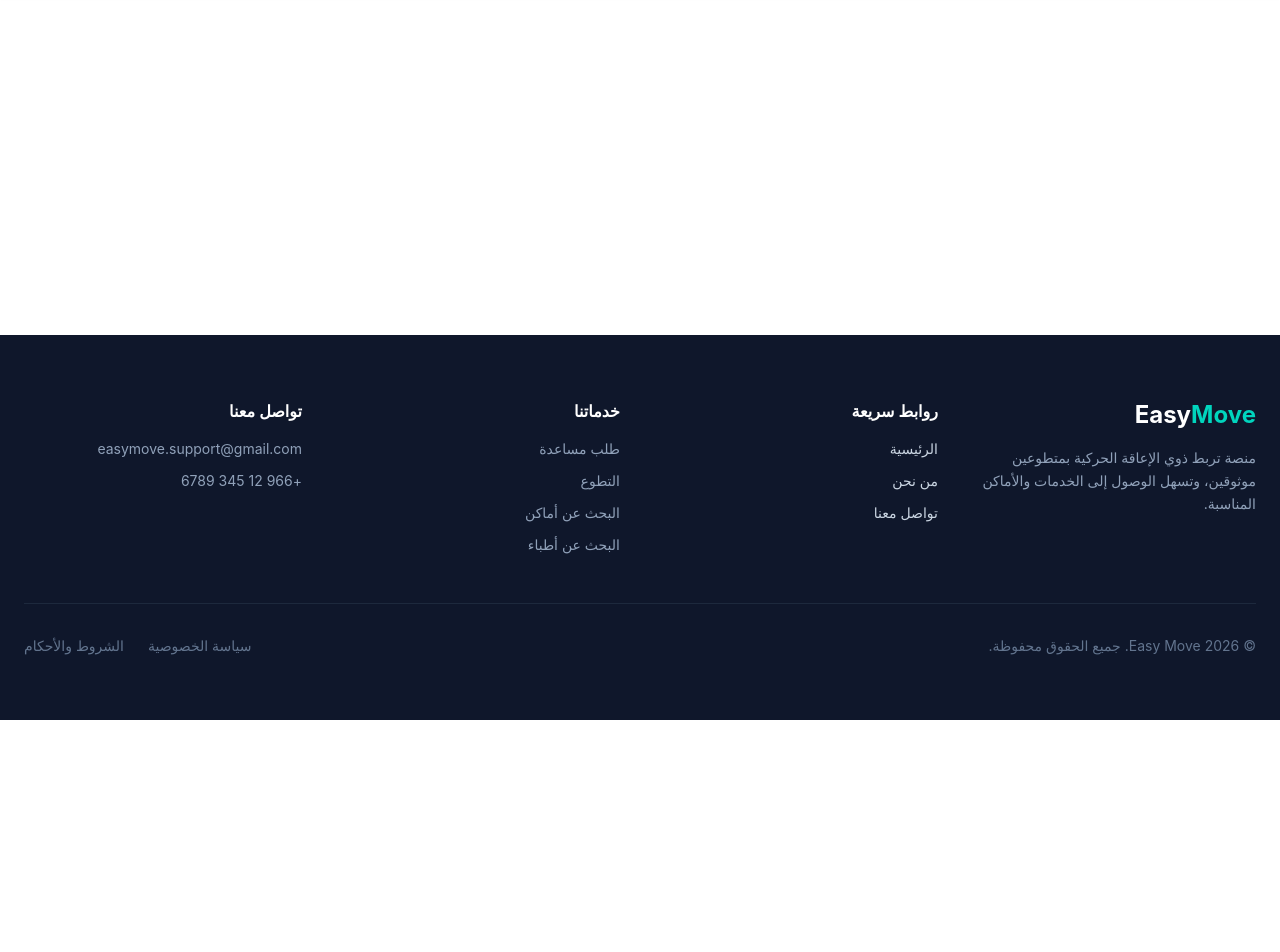
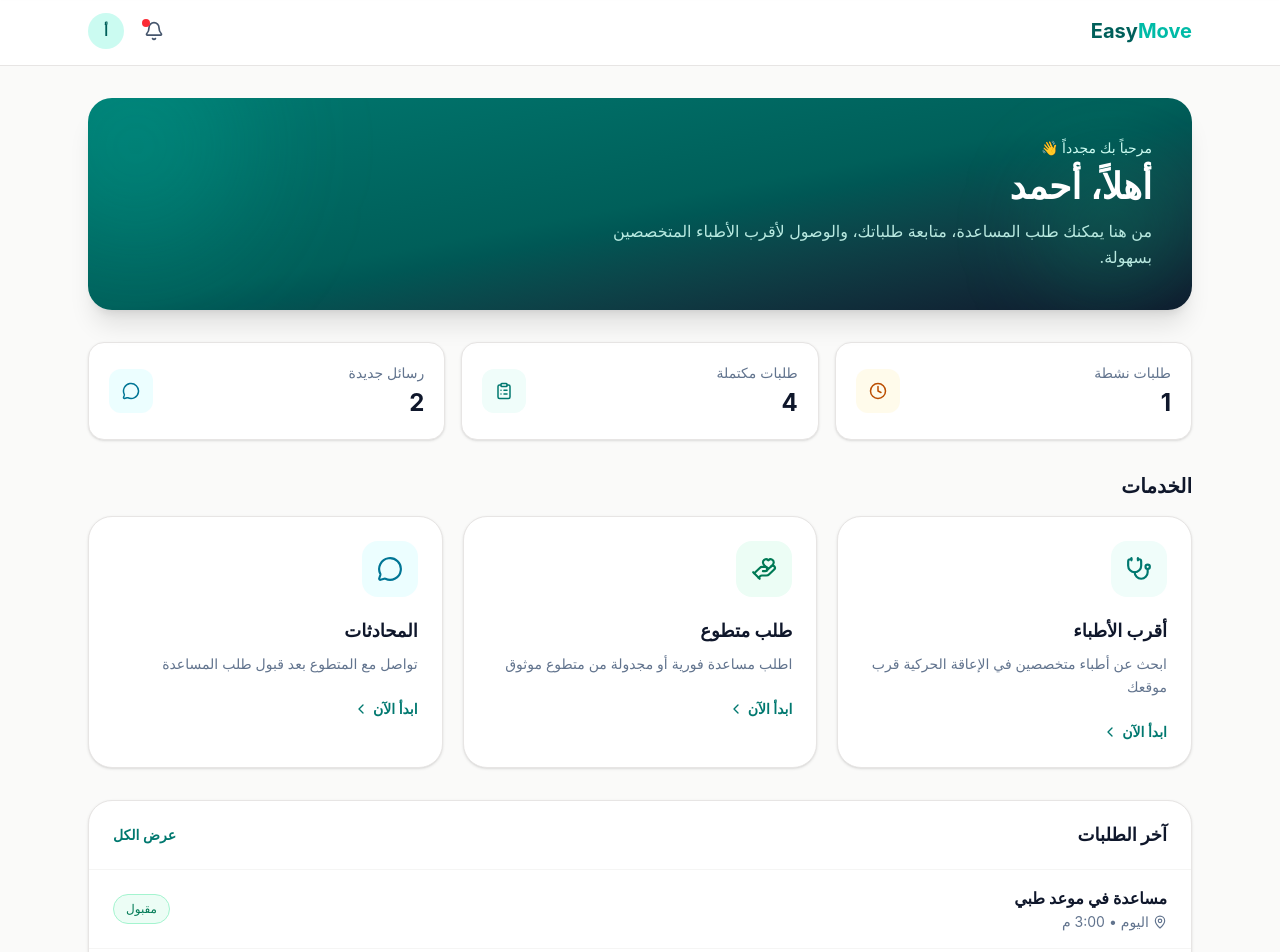
Before and after one commit to easymovesupport-code/easymove, a React (Vite) app: page /disabled/Dashboard in a window 1280 px wide. Shown: the part 80-1032 px from the top of the page. Before the commit the page ends 800 px from the top, so only its background shows below. Built offline with nearby package versions, Linux system fonts and the light colour scheme; no server answers.

Commit message:
create dashboard for disabled

```diff
--- a/src/App.jsx
+++ b/src/App.jsx
@@ -7,6 +7,7 @@
 import Login from "./pages/auth/Login";
 import Register from "./pages/auth/Register";
 import AdminLogin from "./pages/auth/AdminLogin";
+import DisabledDashboard from "./pages/disabled/Dashboard";
 
 const App = () => {
   return (
@@ -21,7 +22,8 @@
             <Route path='/contact' element={<Contact />} />
             <Route path='/login' element={<Login />} />
             <Route path='/register' element={<Register />} />
-            <Route path='/admin/login' element={<AdminLogin />} />;
+            <Route path='/admin/login' element={<AdminLogin />} />
+            <Route path='/disabled/Dashboard' element={<DisabledDashboard />} />
           </Routes>
         </main>
 
--- a/src/pages/auth/Login.jsx
+++ b/src/pages/auth/Login.jsx
@@ -50,7 +50,7 @@
     if (type === "volunteer") {
       navigate("/volunteer/dashboard");
     } else {
-      navigate("/disabled/dashboard");
+      navigate("/disabled/Dashboard");
     }
   };
 
--- /dev/null
+++ b/src/pages/disabled/Dashboard.jsx
@@ -0,0 +1,254 @@
+import { Link } from "react-router-dom";
+import {
+  Stethoscope,
+  HandHeart,
+  MessageCircle,
+  ClipboardList,
+  MapPin,
+  Clock,
+  ChevronLeft,
+  Bell,
+} from "lucide-react";
+
+const DisabledDashboard = () => {
+  // بيانات تجريبية مؤقتة (لاحقاً من Supabase)
+  const userName = "أحمد";
+  const stats = {
+    activeRequests: 1,
+    completedRequests: 4,
+    messages: 2,
+  };
+
+  const recentRequests = [
+    {
+      id: 1,
+      title: "مساعدة في موعد طبي",
+      status: "accepted",
+      date: "اليوم • 3:00 م",
+    },
+    {
+      id: 2,
+      title: "مرافقة للتسوق",
+      status: "pending",
+      date: "أمس • 11:30 ص",
+    },
+    {
+      id: 3,
+      title: "مساعدة في التنقل",
+      status: "completed",
+      date: "قبل 3 أيام",
+    },
+  ];
+
+  const statusStyle = {
+    pending: "bg-amber-50 text-amber-700 border-amber-200",
+    accepted: "bg-emerald-50 text-emerald-700 border-emerald-200",
+    completed: "bg-slate-100 text-slate-600 border-slate-200",
+  };
+
+  const statusLabel = {
+    pending: "قيد الانتظار",
+    accepted: "مقبول",
+    completed: "مكتمل",
+  };
+
+  const services = [
+    {
+      title: "أقرب الأطباء",
+      desc: "ابحث عن أطباء متخصصين في الإعاقة الحركية قرب موقعك",
+      icon: <Stethoscope size={26} />,
+      to: "/disabled/doctors",
+      color: "from-teal-600 to-teal-700",
+      iconBg: "bg-teal-50 text-teal-700",
+    },
+    {
+      title: "طلب متطوع",
+      desc: "اطلب مساعدة فورية أو مجدولة من متطوع موثوق",
+      icon: <HandHeart size={26} />,
+      to: "/disabled/request-help",
+      color: "from-emerald-600 to-emerald-700",
+      iconBg: "bg-emerald-50 text-emerald-700",
+    },
+    {
+      title: "المحادثات",
+      desc: "تواصل مع المتطوع بعد قبول طلب المساعدة",
+      icon: <MessageCircle size={26} />,
+      to: "/disabled/messages",
+      color: "from-cyan-600 to-cyan-700",
+      iconBg: "bg-cyan-50 text-cyan-700",
+    },
+  ];
+
+  return (
+    <div className='min-h-screen bg-stone-50' dir='rtl'>
+      {/* Top Bar */}
+      <header className='bg-white border-b border-stone-200 sticky top-0 z-40'>
+        <div className='max-w-6xl mx-auto px-4 sm:px-6 py-4 flex items-center justify-between'>
+          <div>
+            <Link to='/' className='text-xl font-bold text-teal-800'>
+              Easy<span className='text-teal-500'>Move</span>
+            </Link>
+          </div>
+          <div className='flex items-center gap-3'>
+            <button className='relative p-2 rounded-xl hover:bg-stone-100 text-slate-600 transition-colors'>
+              <Bell size={20} />
+              <span className='absolute top-1.5 left-1.5 w-2 h-2 bg-red-500 rounded-full'></span>
+            </button>
+            <div className='w-9 h-9 rounded-full bg-teal-100 text-teal-800 flex items-center justify-center font-bold text-sm'>
+              {userName.charAt(0)}
+            </div>
+          </div>
+        </div>
+      </header>
+
+      <main className='max-w-6xl mx-auto px-4 sm:px-6 py-8 space-y-8'>
+        {/* Welcome */}
+        <section className='relative overflow-hidden rounded-3xl bg-gradient-to-br from-teal-700 via-teal-800 to-slate-900 text-white p-8 md:p-10 shadow-xl'>
+          <div className='absolute -top-16 -left-16 w-56 h-56 bg-teal-400/20 rounded-full blur-3xl'></div>
+          <div className='absolute bottom-0 right-0 w-40 h-40 bg-emerald-400/15 rounded-full blur-2xl'></div>
+
+          <div className='relative'>
+            <p className='text-teal-100 text-sm mb-2'>مرحباً بك مجدداً 👋</p>
+            <h1 className='text-3xl md:text-4xl font-bold mb-3'>
+              أهلاً، {userName}
+            </h1>
+            <p className='text-teal-100/90 max-w-xl leading-relaxed'>
+              من هنا يمكنك طلب المساعدة، متابعة طلباتك، والوصول لأقرب الأطباء
+              المتخصصين بسهولة.
+            </p>
+          </div>
+        </section>
+
+        {/* Stats */}
+        <section className='grid grid-cols-1 sm:grid-cols-3 gap-4'>
+          {[
+            {
+              label: "طلبات نشطة",
+              value: stats.activeRequests,
+              icon: <Clock size={18} />,
+              tone: "text-amber-700 bg-amber-50",
+            },
+            {
+              label: "طلبات مكتملة",
+              value: stats.completedRequests,
+              icon: <ClipboardList size={18} />,
+              tone: "text-teal-700 bg-teal-50",
+            },
+            {
+              label: "رسائل جديدة",
+              value: stats.messages,
+              icon: <MessageCircle size={18} />,
+              tone: "text-cyan-700 bg-cyan-50",
+            },
+          ].map((item) => (
+            <div
+              key={item.label}
+              className='bg-white rounded-2xl border border-stone-200 p-5 shadow-sm flex items-center justify-between'
+            >
+              <div>
+                <p className='text-slate-500 text-sm mb-1'>{item.label}</p>
+                <p className='text-2xl font-bold text-slate-900'>
+                  {item.value}
+                </p>
+              </div>
+              <div
+                className={`w-11 h-11 rounded-xl flex items-center justify-center ${item.tone}`}
+              >
+                {item.icon}
+              </div>
+            </div>
+          ))}
+        </section>
+
+        {/* Services */}
+        <section>
+          <div className='flex items-center justify-between mb-4'>
+            <h2 className='text-xl font-bold text-slate-900'>الخدمات</h2>
+          </div>
+
+          <div className='grid grid-cols-1 md:grid-cols-3 gap-5'>
+            {services.map((service) => (
+              <Link
+                key={service.title}
+                to={service.to}
+                className='group bg-white rounded-3xl border border-stone-200 p-6 shadow-sm hover:shadow-xl hover:-translate-y-1 transition-all duration-300'
+              >
+                <div
+                  className={`w-14 h-14 rounded-2xl flex items-center justify-center mb-5 ${service.iconBg}`}
+                >
+                  {service.icon}
+                </div>
+                <h3 className='text-lg font-bold text-slate-900 mb-2 group-hover:text-teal-700 transition-colors'>
+                  {service.title}
+                </h3>
+                <p className='text-slate-500 text-sm leading-relaxed mb-5'>
+                  {service.desc}
+                </p>
+                <div className='inline-flex items-center gap-1 text-teal-700 font-semibold text-sm'>
+                  ابدأ الآن
+                  <ChevronLeft
+                    size={16}
+                    className='group-hover:-translate-x-1 transition-transform'
+                  />
+                </div>
+              </Link>
+            ))}
+          </div>
+        </section>
+
+        {/* Recent Requests */}
+        <section className='bg-white rounded-3xl border border-stone-200 shadow-sm overflow-hidden'>
+          <div className='px-6 py-5 border-b border-stone-100 flex items-center justify-between'>
+            <h2 className='text-lg font-bold text-slate-900'>آخر الطلبات</h2>
+            <Link
+              to='/disabled/my-requests'
+              className='text-sm text-teal-700 font-semibold hover:underline'
+            >
+              عرض الكل
+            </Link>
+          </div>
+
+          <div className='divide-y divide-stone-100'>
+            {recentRequests.map((req) => (
+              <div
+                key={req.id}
+                className='px-6 py-4 flex items-center justify-between gap-4 hover:bg-stone-50 transition-colors'
+              >
+                <div className='min-w-0'>
+                  <p className='font-semibold text-slate-900 truncate'>
+                    {req.title}
+                  </p>
+                  <p className='text-sm text-slate-500 mt-0.5 flex items-center gap-1'>
+                    <MapPin size={14} />
+                    {req.date}
+                  </p>
+                </div>
+                <span
+                  className={`shrink-0 text-xs font-medium px-3 py-1.5 rounded-full border ${statusStyle[req.status]}`}
+                >
+                  {statusLabel[req.status]}
+                </span>
+              </div>
+            ))}
+          </div>
+        </section>
+
+        {/* Tip */}
+        <section className='rounded-2xl bg-teal-50 border border-teal-100 p-5 flex items-start gap-3'>
+          <div className='w-10 h-10 rounded-xl bg-teal-100 text-teal-700 flex items-center justify-center shrink-0'>
+            <HandHeart size={20} />
+          </div>
+          <div>
+            <h3 className='font-bold text-teal-900 mb-1'>نصيحة سريعة</h3>
+            <p className='text-sm text-teal-800/90 leading-relaxed'>
+              عند قبول المتطوع لطلبك، سيظهر زر التواصل مباشرة من صفحة الطلبات
+              لتسهيل التنسيق بينكما.
+            </p>
+          </div>
+        </section>
+      </main>
+    </div>
+  );
+};
+
+export default DisabledDashboard;
```
